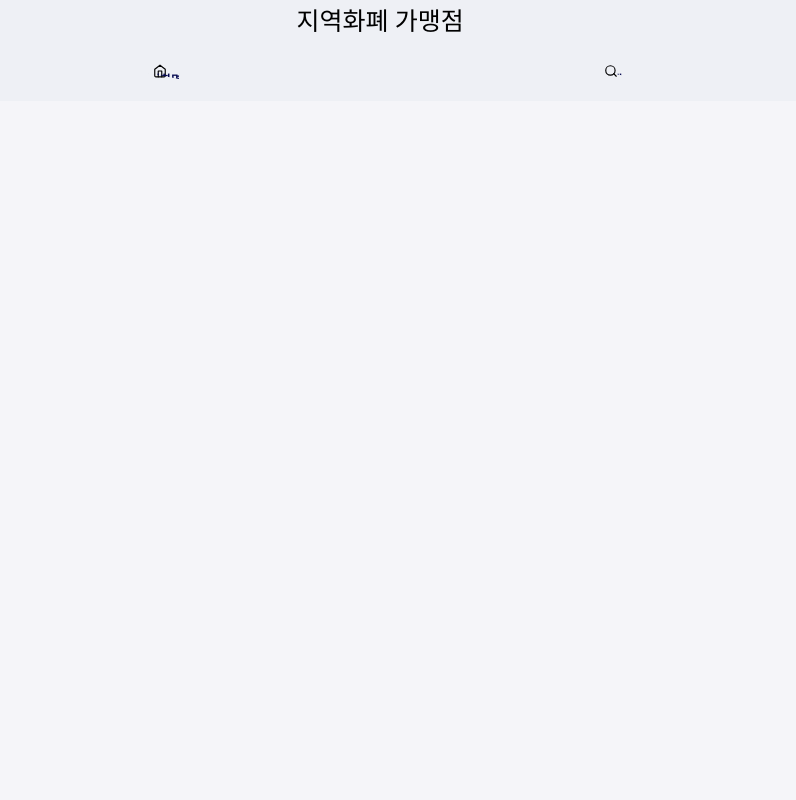
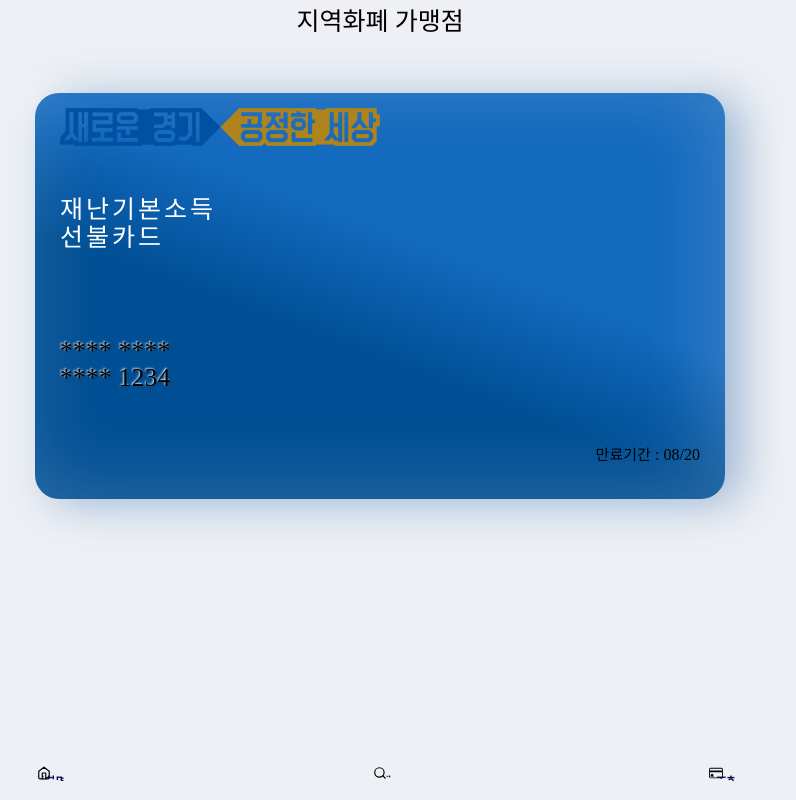
Before and after one commit to roharon/gmoney-store-web, a React (Create React App) app: page /card in a window 1280 px wide. Shown: the whole page, without its empty margins (260-1056 px from the left). Built offline with nearby package versions, Linux system fonts and the light colour scheme; a web font is replaced by a local one.

Commit message:
Add: card page

```diff
--- a/public/index.html
+++ b/public/index.html
@@ -4,7 +4,7 @@
     <meta charset="utf-8" />
     <link rel="icon" href="%PUBLIC_URL%/favicon.ico" />
     <meta name="viewport" content="height=device-height, initial-scale=1.0, minimum-scale=1.0, maximum-scale=1.0">
-    <meta name="theme-color" content="#F2FFF7"/>
+    <meta name="theme-color" content="#e9ebf2"/>
     <meta
       name="description"
       content="지역화폐 가맹점을 쉽게 찾아보세요"
--- a/src/component/menuBar.js
+++ b/src/component/menuBar.js
@@ -2,6 +2,7 @@
 import { Link } from 'react-router-dom';
 import Item from './menuBarItem';
 import { FiHome, FiSearch } from 'react-icons/fi';
+import { BsCreditCard } from 'react-icons/bs';
 
 const MenuBar = (props) => {
     const { active, setActive } = props;
@@ -25,6 +26,15 @@
                     isActive={active === 'search'}
                     setActive={setActive}
                 /></Link>
+            <Link to="/card">
+                <Item
+                    key={'creditcard-menu-bar'}
+                    value={'credit-card'}
+                    logo={<BsCreditCard />}
+                    text={'카드조회'}
+                    isActive={active === 'credit-card'}
+                    setActive={setActive}
+                /></Link>
         </div>
     )
 }
--- /dev/null
+++ b/src/pages/card.js
@@ -0,0 +1,17 @@
+import React from 'react';
+import axios from 'axios';
+import CreditCard from '../component/creditCard';
+import './page.css';
+
+const Card = () => {
+  return (
+    <div className="content">
+      <CreditCard
+        number="1234"
+      />
+    </div>
+  )
+}
+//TODO: write copyright
+
+export default Card;
--- a/src/shared/App.js
+++ b/src/shared/App.js
@@ -4,6 +4,7 @@
 import Home from 'pages/home';
 import Search from 'pages/search';
 import CategoryList from 'pages/category';
+import Card from 'pages/card';
 import MenuBar from 'component/menuBar';
 import './App.css'
 
@@ -20,6 +21,7 @@
 			<Switch>
 				<Route path="/search" component={Search} />
 				<Route path="/store/:category" component={CategoryList} />
+				<Route path="/card" component={Card} />
 			</Switch>
 			<MenuBar
 				active={active}
```
